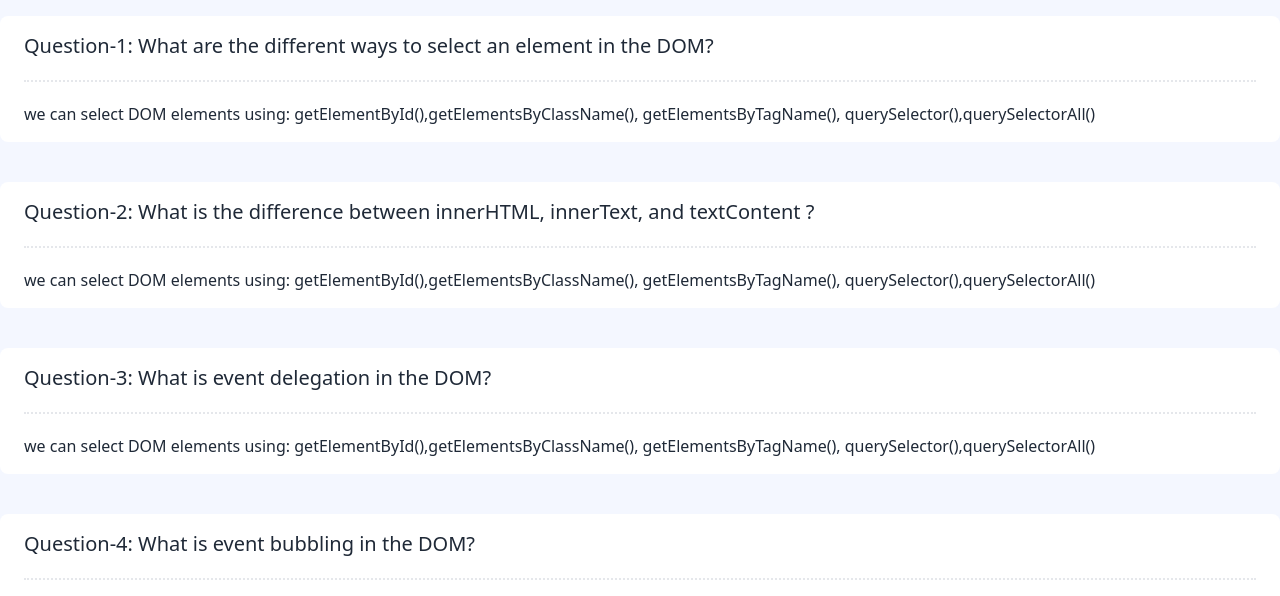
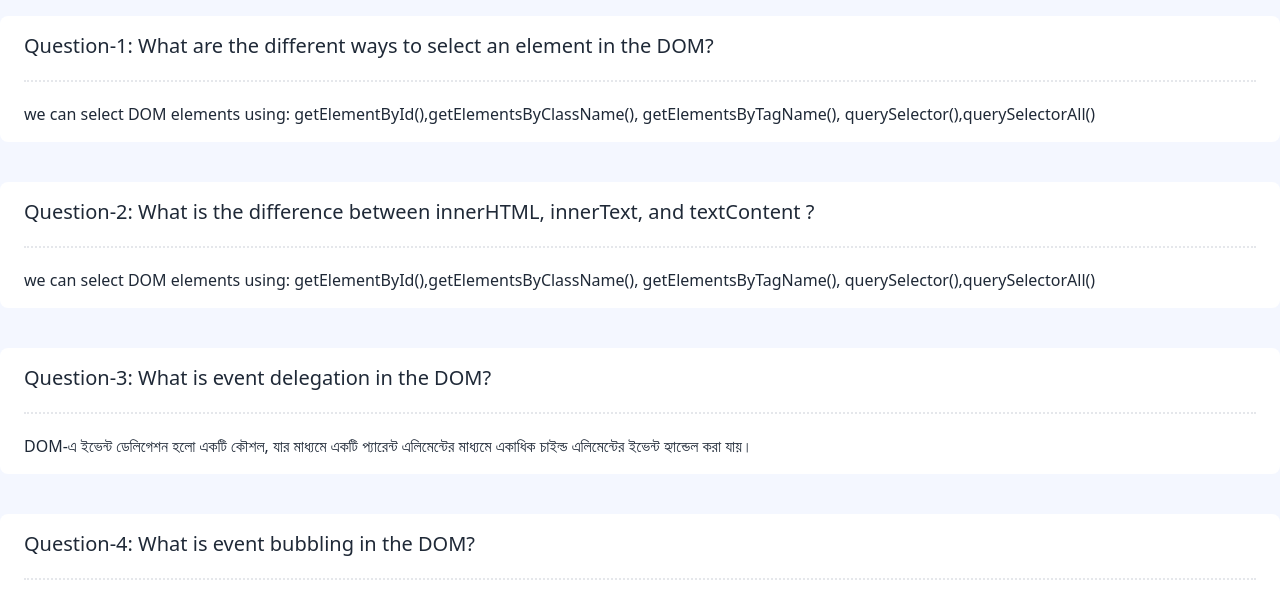
Before and after one commit to Maruf220502/assignment-5, a plain HTML site: page main.html in a window 1280 px wide. Shown: the part 204-800 px from the top of the page. Drawn offline with nearby package versions, Linux system fonts and the light colour scheme.

Commit message:
add some new addition

```diff
--- a/main.html
+++ b/main.html
@@ -42,7 +42,7 @@
             <div class="bg-white px-6 py-4 mt-10 rounded-lg">
                 <h1 class="text-xl">Question-3: What is event delegation in the DOM?</h1>
                 <div class="border-b-2 border-dotted mt-5 mb-5 w-full"></div>
-                <p> we  can select DOM elements using: getElementById(),getElementsByClassName(), getElementsByTagName(), querySelector(),querySelectorAll()</p>
+                <p>DOM-এ ইভেন্ট ডেলিগেশন হলো একটি কৌশল, যার মাধ্যমে একটি প্যারেন্ট এলিমেন্টের মাধ্যমে একাধিক চাইল্ড এলিমেন্টের ইভেন্ট হ্যান্ডেল করা যায়।</p>
             </div>
             <!-- question-4 -->
             <div class="bg-white px-6 py-4 mt-10 rounded-lg">
```
